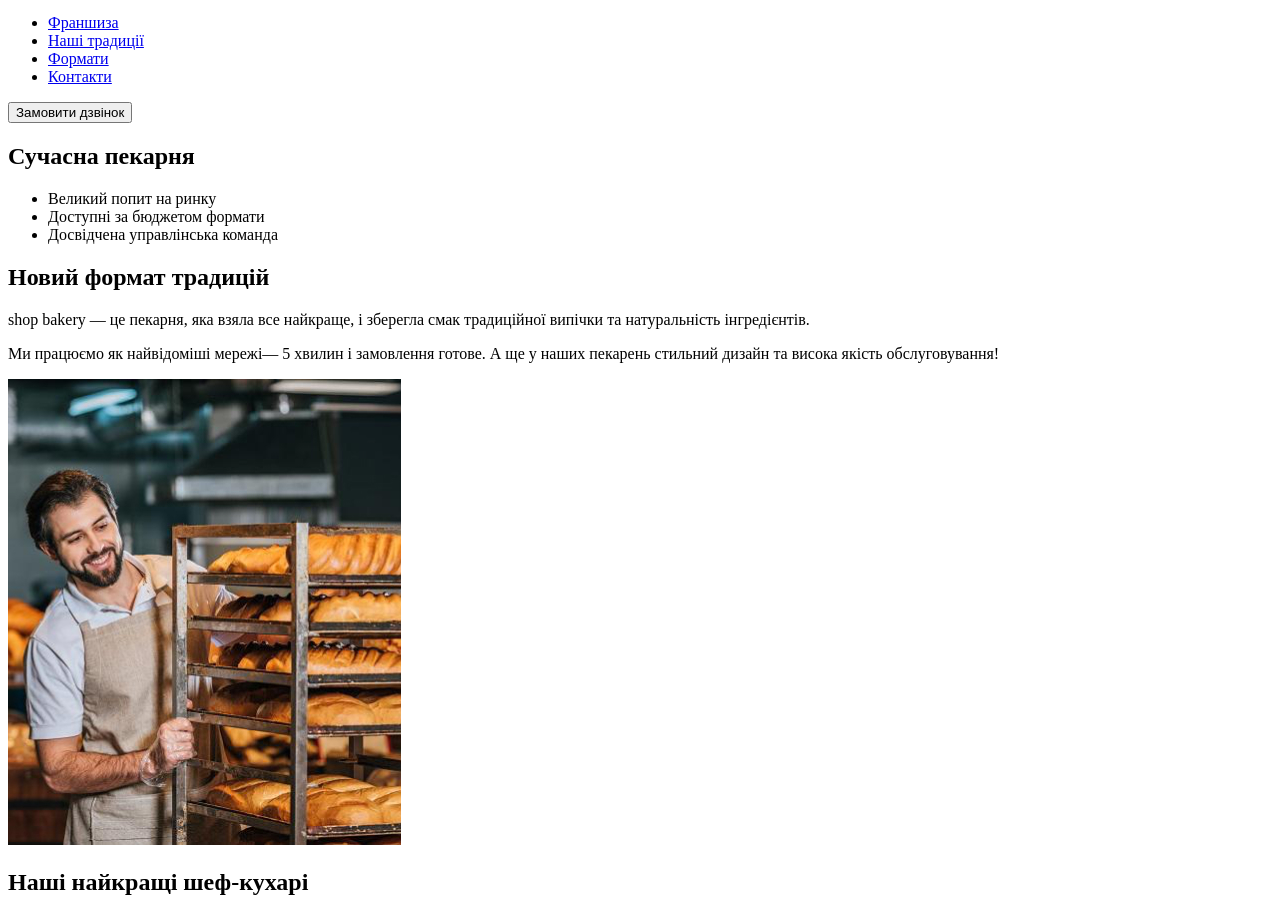
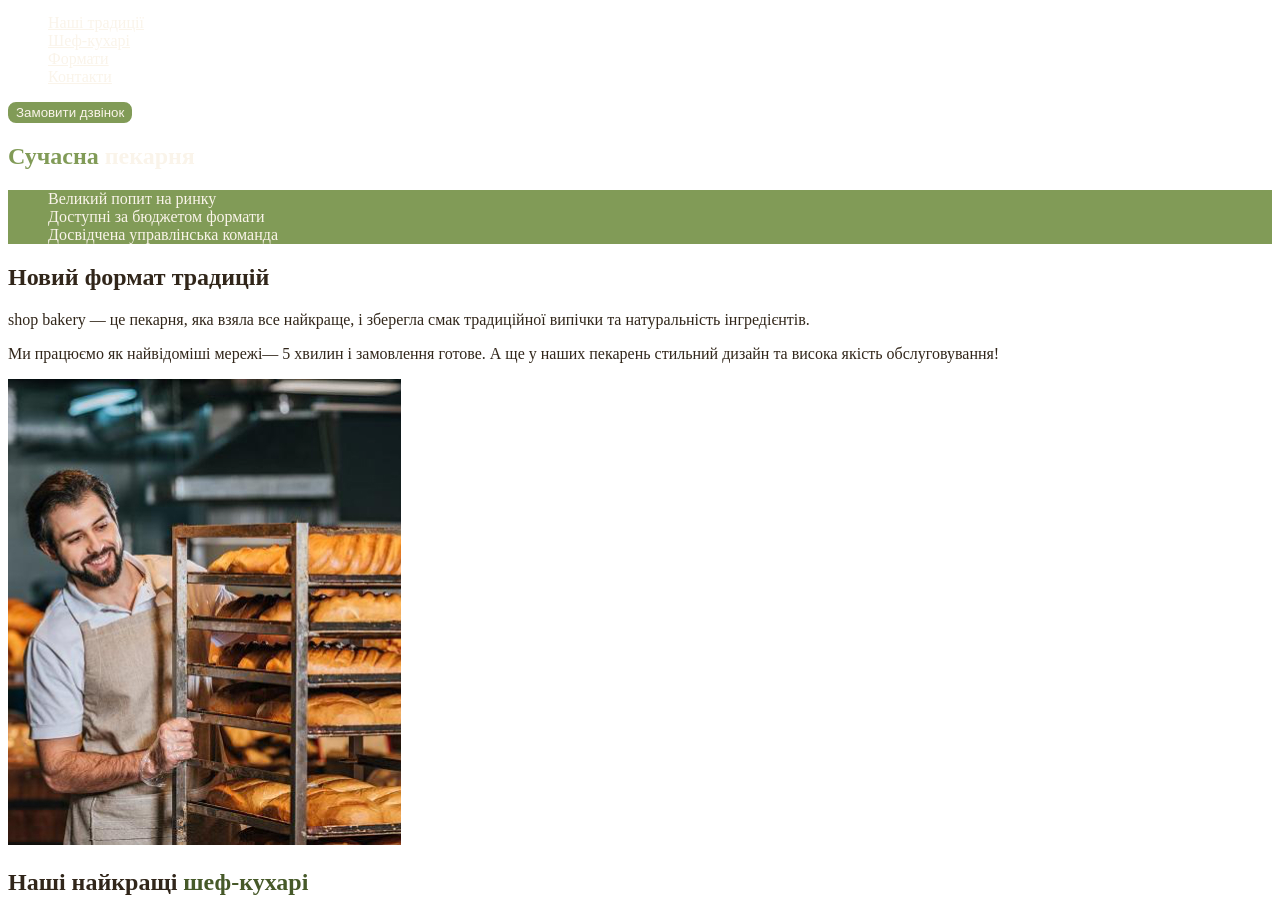
Before and after one commit to gelik135/Genius_project, a plain HTML site: page index.html in a window 1280 px wide. Shown: the part 59-956 px from the top of the page. Drawn offline with Linux system fonts and the light colour scheme.

Commit message:
add some styles css

```diff
--- /dev/null
+++ b/css/style.css
@@ -0,0 +1,61 @@
+:root {
+    --color-primary-dark: #31261A;
+    --color-primary-light: #FAF4EA;
+    --color-brand: #819B57;
+    --color-brand-dark: #465929;
+}
+
+/* Base */
+body {
+    color: var(--color-primary-dark)
+}
+
+ul {
+    list-style-type: none;
+}
+
+/* Button */
+.button {
+    color: var(--color-primary-light);
+    background-color: var(--color-brand);
+    border: 2px solid var(--color-brand);
+    border-radius: 8px;
+    cursor: pointer;
+}
+
+.button:hover {
+    color: var(--color-brand-dark);
+    background-color: transparent;
+}
+
+/* Link */
+.link {
+    color: var(--color-primary-light);
+}
+
+.link:hover {
+    color: var(--color-brand);
+}
+
+/* HERO section */
+.hero-title {
+    color: var(--color-primary-light);
+}
+
+.hero-title .accent {
+    color: var(--color-brand);
+}
+
+/* Advantages section */
+.advantages-list {
+    color: var(--color-primary-light);
+    background-color: var(--color-brand);
+}
+
+.section-title {
+    color: var(--color-primary-dark);
+}
+
+.section-title .accent {
+    color: var(--color-brand-dark);
+}
--- a/index.html
+++ b/index.html
@@ -4,35 +4,36 @@
     <meta charset="UTF-8">
     <meta name="viewport" content="width=device-width, initial-scale=1.0">
     <title>Сучасна пекарня</title>
+    <link rel="stylesheet" href="./css/style.css">
 </head>
 <body>
     <header>
         <nav>
-            <a href="#">
+            <a href="./index.html">
                 <img src="./images/logo.svg" alt="Логотип сучасої пекарні">
             </a>
             <ul>
-                <li><a href="#">Франшиза</a></li>
-                <li><a href="#">Наші традиції</a></li>
-                <li><a href="#">Формати</a></li>
-                <li><a href="#">Контакти</a></li>
+                <li><a class="link" href="#traditions-section">Наші традиції</a></li>
+                <li><a class="link" href="#cookers-section">Шеф-кухарі</a></li>
+                <li><a class="link" href="#formats-section">Формати</a></li>
+                <li><a class="link" href="#contact-section">Контакти</a></li>
             </ul>
         </nav>
-        <button type="submit">Замовити дзвінок</button>
+        <button class="button" type="submit">Замовити дзвінок</button>
     </header>
 
     <main>
         <section>
-            <h1>Сучасна пекарня</h1>
+            <h1 class="hero-title"><span class="accent">Сучасна</span> пекарня</h1>
         </section>
 
-        <section>
-            <ul>
+        <section id="traditions-section">
+            <ul class="advantages-list">
                 <li>Великий попит на ринку</li>
                 <li>Доступні за бюджетом формати</li>
                 <li>Досвідчена управлінська команда</li>
             </ul>
-            <h2>Новий формат традицій</h2>
+            <h2 class="section-title">Новий формат традицій</h2>
             <p>
                 <span>shop bakery</span> — це пекарня, яка взяла все найкраще, і зберегла смак традиційної випічки та натуральність інгредієнтів.
             </p>
@@ -43,8 +44,8 @@
             <img src="./images/baker_man.jpg" alt="Чоловік пекар дивиться на батони із посмішкою">
         </section>
 
-        <section>
-            <h2>Наші найкращі шеф-кухарі</h2>
+        <section id="cookers-section">
+            <h2 class="section-title">Наші найкращі <span class="accent">шеф-кухарі</span></h2>
             <ul>
                 <li>
                     <article>
@@ -65,8 +66,8 @@
             </ul>
         </section>
 
-        <section>
-            <h2>Формати</h2>
+        <section id="formats-section">
+            <h2 class="section-title">Формати</h2>
             <ul>
                 <li>
                     <article>
@@ -95,22 +96,27 @@
             </ul>
         </section>
 
-        <section>
-            <h2>Приєднуйся до мережі пекарень</h2>
+        <section id="contact-section">
+            <h2 class="section-title">Приєднуйся до мережі пекарень</h2>
+            <iframe
+                src="https://www.google.com/maps/embed?pb=!1m18!1m12!1m3!1d2540.1640531314047!2d30.491233500000003!3d50.4566697!2m3!1f0!2f0!3f0!3m2!1i1024!2i768!4f13.1!3m3!1m2!1s0x40d4ce637bfe1717%3A0x5370c2254ad1b952!2z0LLRg9C70LjRhtGPINCh0ZbRh9C-0LLQuNGFINCh0YLRgNGW0LvRjNGG0ZbQsiwgNTQsINCa0LjRl9CyLCDQo9C60YDQsNGX0L3QsCwgMDIwMDA!5e0!3m2!1suk!2sbg!4v1699287075471!5m2!1suk!2sbg"
+                width="603" height="595" style="border:0;" allowfullscreen="" loading="lazy"
+                referrerpolicy="no-referrer-when-downgrade">
+            </iframe>
         </section>
 
     </main>
 
     <footer>
         <nav>
-            <a href="#">
+            <a href="./index.html">
                 <img src="./images/logo.svg" alt="Логотип сучасої пекарні">
             </a>
             <ul>
-                <li><a href="#">Франшиза</a></li>
-                <li><a href="#">Наші традиції</a></li>
-                <li><a href="#">Формати</a></li>
-                <li><a href="#">Контакти</a></li>
+                <li><a href="#traditions-section">Наші традиції</a></li>
+                <li><a href="#cookers-section">Шеф-кухарі</a></li>
+                <li><a href="#formats-section">Формати</a></li>
+                <li><a href="#contact-section">Контакти</a></li>
             </ul>
         </nav>
         <address>
@@ -130,7 +136,7 @@
                 </li>
             </ul>
             <a href="#" target="_blank">Політика конфіденційності</a>
-            <p>© 2023 Дані захищені</p>
+            <p>&copy; 2023 Дані захищені</p>
         </address>
 
     </footer>
```
